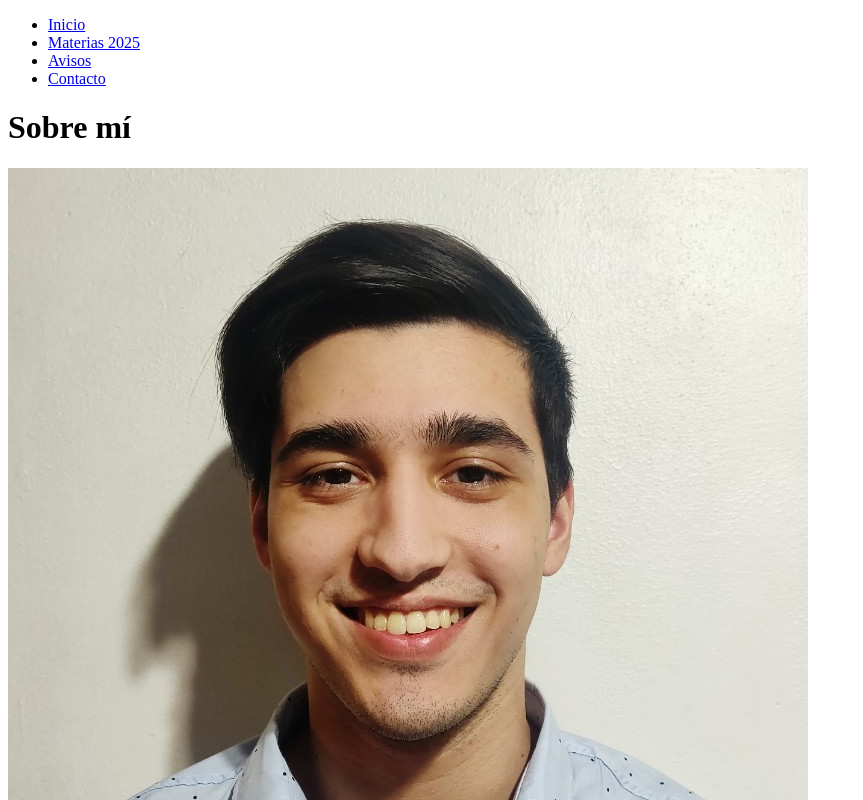
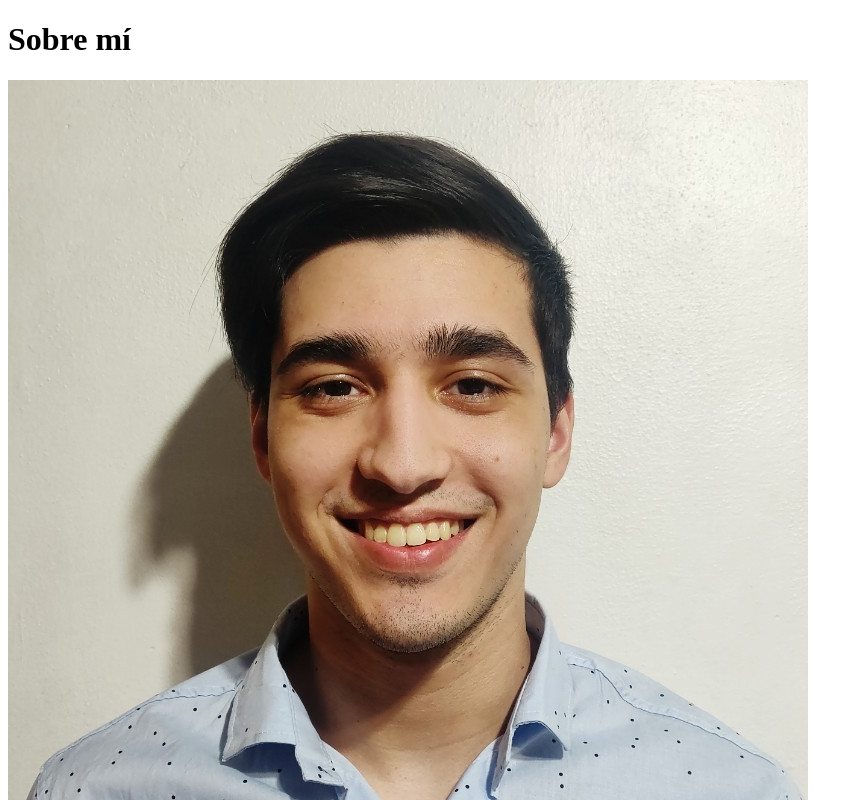
Before and after one commit to sreverter/ejercicio-individual, a plain HTML site: page html-basico/index.html in a window 1280 px wide. Shown: the top 800 px of the page, without its empty margins (0-863 px from the left). Drawn offline with Linux system fonts and the light colour scheme.

Commit message:
detalles a html-basicos

```diff
--- a/html-basico/index.html
+++ b/html-basico/index.html
@@ -6,20 +6,18 @@
     <title>Sobre mi</title>
 </head>
 <body>
-        <header>
-            <nav>
-                <ul>
-                    <li><a href="index.html">Inicio</a></li>
-                    <li><a href="materias-2025.html">Materias 2025</a></li>
-                    <li><a href="avisos.html">Avisos</a></li>
-                    <li><a href="contacto.html">Contacto</a></li>
-                </ul>
-            </nav>
-        </header>
-        <main>
-            <h1>Sobre mí</h1>
-            <img src="./Foto-perfil.jpg" alt="mi foto de perfil">
-            <p>Hola, buenos dias a todos los que miren esta pagina.<br>Mi nombre es Santiago Reverter, tengo 25 años y es mi primer año cursando la carrera Licenciatura en Gestion de la Tecnologia de la Informacion.<br><br>A nivel laboral soy desarrollador Front End, con javascript y el framework React. Pero actualmente trabajo como Project Leader en una agencia digital. En ella esta el sector de diseño grafico y desarrollo web; yo trabajando en esta segunda.<br><br>Mi mayor hoobie es entrenar, hago musculacion, y ademas jugar juegos de computadora. Por lastima esta segunda no la puedo hacer tan frecuentemente como me gustaria</p>
-        </main>
+    <header></header>
+    <main>
+        <h1>Sobre mí</h1>
+        <img src="./Foto-perfil.jpg" alt="mi foto de perfil">
+        <p>Hola, buenos dias a todos los que miren esta pagina.<br>Mi nombre es Santiago Reverter, tengo 25 años y es mi
+            primer año cursando la carrera Licenciatura en Gestion de la Tecnologia de la Informacion.<br><br>A nivel
+            laboral soy desarrollador Front End, con javascript y el framework React. Pero actualmente trabajo como
+            Project Leader en una agencia digital. En ella esta el sector de diseño grafico y desarrollo web; yo
+            trabajando en esta segunda.<br><br>Mi mayor hoobie es entrenar, hago musculacion, y ademas jugar juegos de
+            computadora. Por lastima esta segunda no la puedo hacer tan frecuentemente como me gustaria</p>
+    </main>
+    <footer></footer>
 </body>
+
 </html>
```
